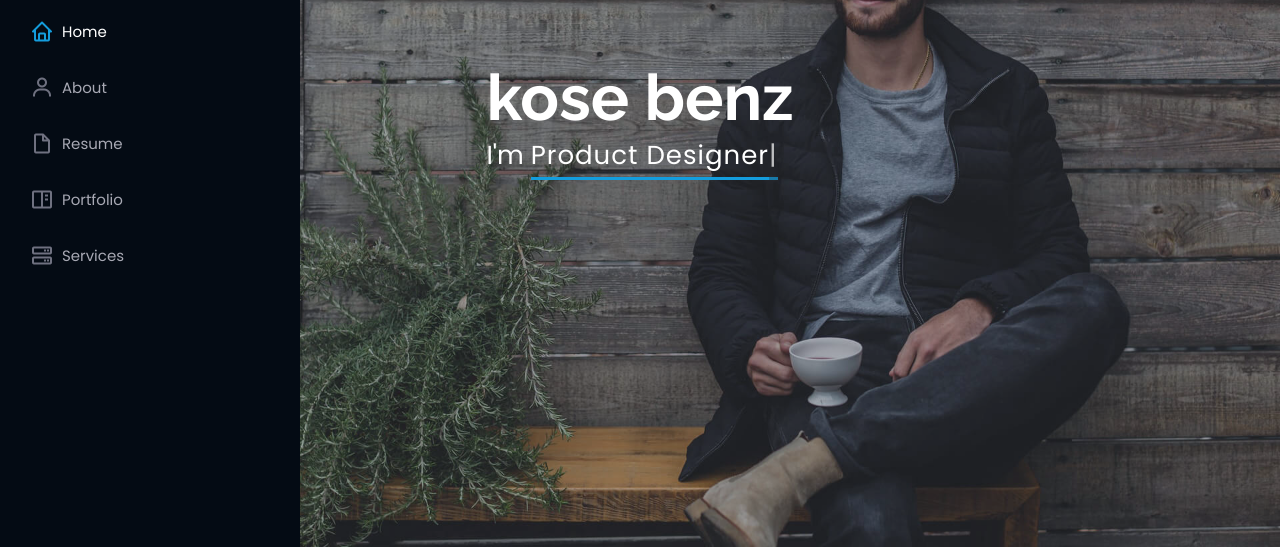
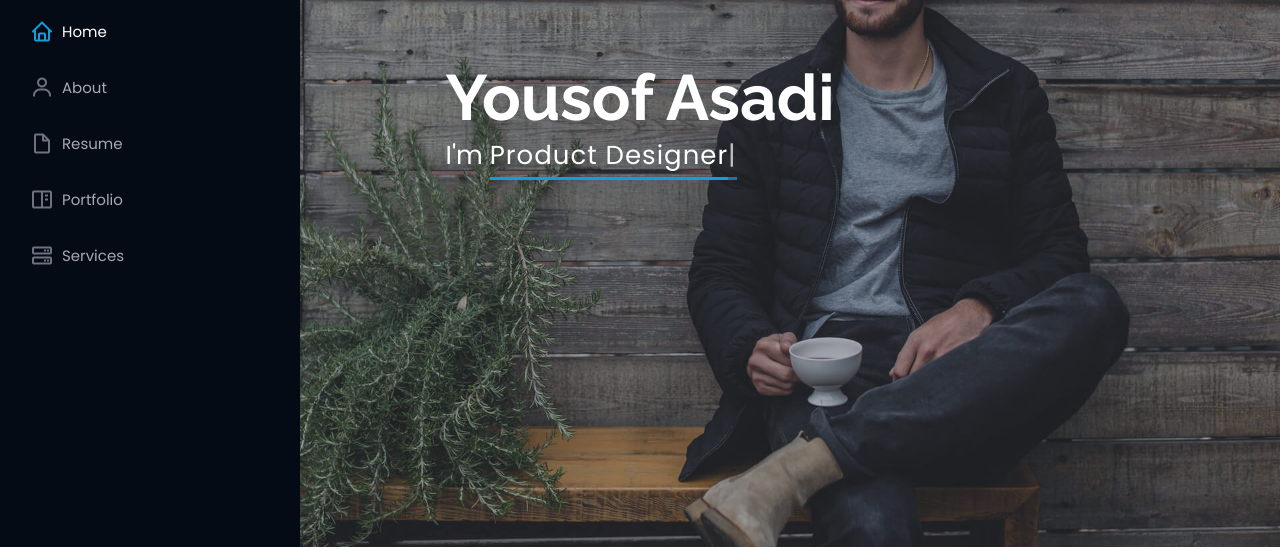
Before and after one commit to YousofAsadi/personal-website, a plain HTML site: page index.html in a window 1280 px wide. Shown: the part 253-802 px from the top of the page. Drawn offline with Linux system fonts and the light colour scheme.

Commit message:
name added

```diff
--- a/index.html
+++ b/index.html
@@ -79,7 +79,7 @@
 <!-- ======= Hero Section ======= -->
 <section id="hero" class="d-flex flex-column justify-content-center align-items-center">
     <div class="hero-container" data-aos="fade-in">
-        <h1>kose benz</h1>
+        <h1>Yousof Asadi</h1>
         <p>I'm <span class="typed" data-typed-items="UI-UX Designer, Product Designer"></span></p>
     </div>
 </section><!-- End Hero -->
```
